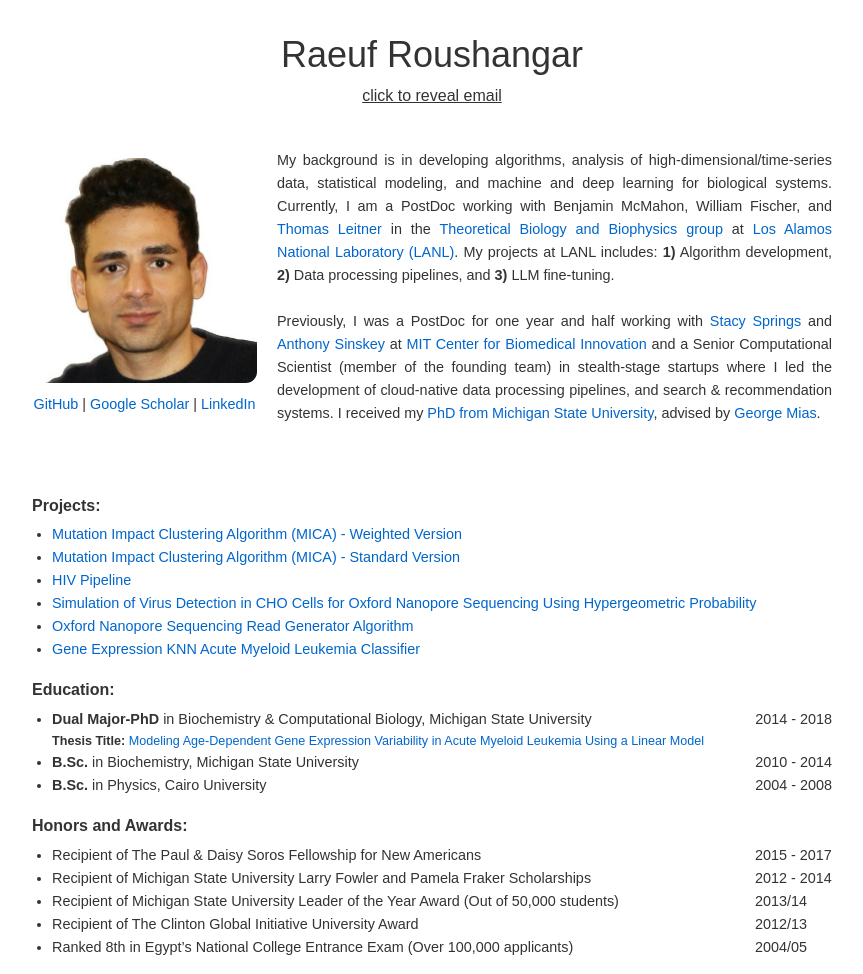
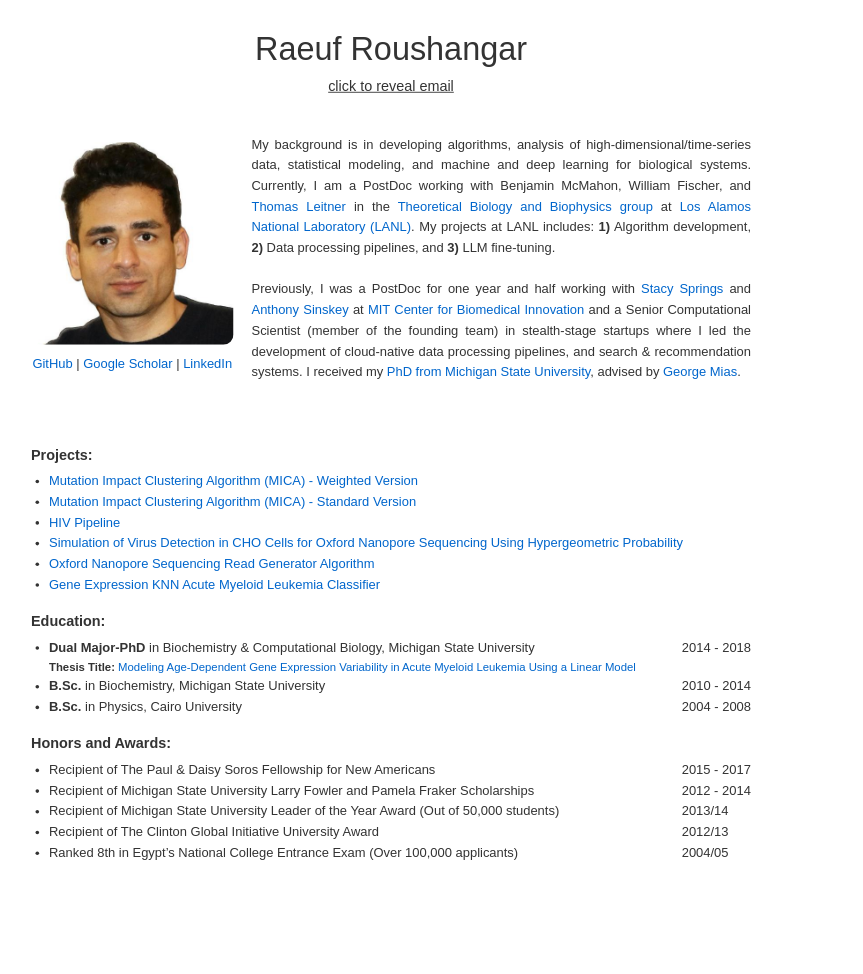
Before and after one commit to raeufroushangar/raeufroushangar.com, a Jekyll site: the page built from index.html, in a window 1280 px wide. Shown: the whole page, without its empty margins (208-1071 px from the left). Built offline with Jekyll 4.4.1, drawn with Linux system fonts in a browser that asks for light colours.

Commit message:
Update page zoom.

```diff
--- a/assets/css/style.css
+++ b/assets/css/style.css
@@ -51,6 +51,6 @@ nav a:hover {
 }
 
 body {
-  transform: scale(1.0); /* Adjust zoom */
+  transform: scale(.90); /* Adjust zoom */
   transform-origin: 0 0;
 }
```
